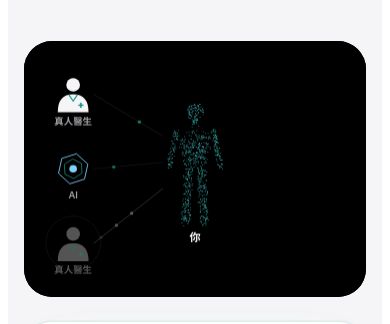
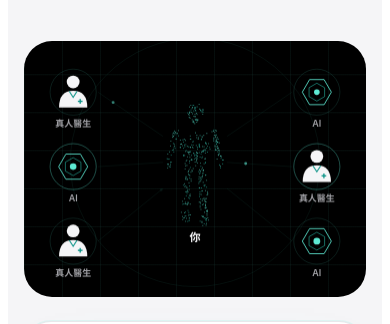
Before and after one commit to jay-chim/zuply-expo, a website: page web/how-it-works.html in a window 390 px wide. Shown: the part 714-1038 px from the top of the page. Drawn offline with Linux system fonts and the light colour scheme; animation ran at ten frames a second.

Commit message:
Scenes: sonar consult, heartbeat data, one-time pack fill
Step 1: nothing rotates; a sonar ring leaves the user every 2.4s, each
line flashes for 0.3s as the ring crosses it, and the six nodes come
online 0.4s apart in an order shuffled once per load.
Step 2: the vital-sign trace and the outgoing data points follow the
1.1s heartbeat.
Step 3: the 30 packs light up once with a 30ms stagger; the ZNRS core
breathes on the heartbeat.
Step 4: the helix turns once per ambient cycle and each version forms
in place.
All four sit on a static blueprint grid, read their timings from the
CSS tokens, halve particles on phones, start with the block's reveal
and no longer read layout inside the frame loop.

Co-Authored-By: Claude Fable 5.2 <noreply@anthropic.com>
Claude-Session: https://claude.ai/code/session_01BYMv8X95Y6bnCKTkgoup9w

```diff
--- a/web/how-it-works.html
+++ b/web/how-it-works.html
@@ -122,8 +122,9 @@ h1 span, h2 span { display: inline-block; }
 .beam.off { opacity: 0; pointer-events: none; }
 @keyframes beam { to { transform: translateY(100%); } }
 
-/* scenes: one always-dark looping canvas per step */
-.scene { width: 100%; max-width: 760px; aspect-ratio: 4 / 3; border-radius: 28px; overflow: hidden; background: #000000; }
+/* scenes: one always-dark instrument panel per step, drawn over a faint, static blueprint grid */
+.scene { width: 100%; max-width: 760px; aspect-ratio: 4 / 3; border-radius: 28px; overflow: hidden; background-color: #000000;
+  background-image: linear-gradient(var(--grid) 1px, transparent 1px), linear-gradient(90deg, var(--grid) 1px, transparent 1px); background-size: 38px 38px; background-position: center; }
 .scene canvas { display: block; width: 100%; height: 100%; }
 .visual { gap: clamp(24px, 4vw, 44px); }
 
@@ -400,13 +401,20 @@ footer .wrap { padding-block: 28px; font-size: 12px; color: var(--fg-2); text-al
 
 <script>
 (function () {
-  // Scenes: four looping canvases, one per step; each builds up as it scrolls into view
+  // Scenes: four instrument panels, one per step. Vocabulary: scan, pulse, data, holo. Every time below is a CSS token.
   (function () {
-    var VW = 800, VH = 600, TAU = Math.PI * 2, still = window.matchMedia('(prefers-reduced-motion: reduce)').matches;
-    var FONT = getComputedStyle(document.body).fontFamily, TEAL = '#2dd4bf', SKY = '#7dd3fc', INK = '#f5f5f7', DIM = '#a1a1a6';
+    var VW = 800, VH = 600, TAU = Math.PI * 2;
+    var still = window.matchMedia('(prefers-reduced-motion: reduce)').matches;
+    var lite = window.matchMedia('(max-width: 640px), (pointer: coarse)').matches;   // phones and touch: half the particles, sonar half as often
+    var css = getComputedStyle(document.documentElement);
+    function tok(name, fallback) { return parseFloat(css.getPropertyValue(name)) || fallback; }
+    var BEAT = tok('--dur-beat', 1.1), AMB = tok('--dur-amb', 6), RIPPLE = tok('--dur-ripple', 2.4), ONLINE = tok('--dur-online', .4),
+        FLASH = tok('--dur-flash', .3), MICRO = tok('--dur-s', .2), STATE = tok('--dur-m', .45), CELL = tok('--stagger-cell', .03);
+    var FONT = getComputedStyle(document.body).fontFamily, SCAN = css.getPropertyValue('--scan').trim() || '#5eead4', DEEP = '#2dd4bf', INK = '#f5f5f7', DIM = '#a1a1a6';
     var seed = 7; function rnd() { seed = (seed * 16807) % 2147483647; return seed / 2147483647; }
     function clamp(x) { return Math.max(0, Math.min(1, x)); }
-    function smooth(x) { x = clamp(x); return x * x * (3 - 2 * x); }
+    function expo(x) { x = clamp(x); return x >= 1 ? 1 : 1 - Math.pow(2, -10 * x); }   // ease-out-expo, the canvas twin of --ease
+    function beat(t) { return .5 - .5 * Math.cos(TAU * t / BEAT); }                      // 0..1..0 once per heartbeat
     function cap(ax, ay, bx, by, r) { var t = rnd(), a = rnd() * TAU, d = Math.sqrt(rnd()) * r;
       return [ax + (bx - ax) * t + Math.cos(a) * d, ay + (by - ay) * t + Math.sin(a) * d, (rnd() - .5) * r * 1.3]; }
     var BODY = [], i, p;
@@ -419,11 +427,14 @@ footer .wrap { padding-block: 28px; font-size: 12px; color: var(--fg-2); text-al
       else p = cap(sd * .11, -.12, sd * .15, -.95, .075);
       BODY.push(p);
     }
+    var ORDER = [0, 1, 2, 3, 4, 5];   // which node comes online when: shuffled once per page load
+    for (i = 5; i > 0; i--) { var pick = Math.floor(Math.random() * (i + 1)), swap = ORDER[i]; ORDER[i] = ORDER[pick]; ORDER[pick] = swap; }
+
     function body(c, cx, cy, sc, ang, scan) {
       var ca = Math.cos(ang), sa = Math.sin(ang);
-      for (var j = 0; j < BODY.length; j++) {
+      for (var j = 0; j < BODY.length; j += lite ? 2 : 1) {
         var q = BODY[j], X = q[0] * ca + q[2] * sa, Z = q[2] * ca - q[0] * sa, hit = Math.max(0, 1 - Math.abs(q[1] - scan) / .06), z = 2 + hit * 2;
-        c.globalAlpha = Math.min(1, .5 + .4 * (1 - Z * 4) / 2 + hit); c.fillStyle = hit > .3 ? '#ffffff' : (j % 3 ? TEAL : SKY);
+        c.globalAlpha = Math.min(1, .5 + .4 * (1 - Z * 4) / 2 + hit); c.fillStyle = hit > .3 ? '#ffffff' : (j % 3 ? SCAN : DEEP);
         c.fillRect(cx + X * sc - z / 2, cy - q[1] * sc - z / 2, z, z);
       }
     }
@@ -431,100 +442,109 @@ footer .wrap { padding-block: 28px; font-size: 12px; color: var(--fg-2); text-al
     function rr(c, x, y, w, h, r) { c.beginPath(); c.moveTo(x + r, y); c.arcTo(x + w, y, x + w, y + h, r); c.arcTo(x + w, y + h, x, y + h, r); c.arcTo(x, y + h, x, y, r); c.arcTo(x, y, x + w, y, r); c.closePath(); }
     function line(c, x1, y1, x2, y2, col, a, w) { c.globalAlpha = a; c.strokeStyle = col; c.lineWidth = w || 1; c.beginPath(); c.moveTo(x1, y1); c.lineTo(x2, y2); c.stroke(); }
     function dot(c, x, y, r, col, a) { c.globalAlpha = a; c.fillStyle = col; c.beginPath(); c.arc(x, y, r, 0, TAU); c.fill(); }
-    function pulse(c, x1, y1, x2, y2, ph, col, a) { var f = ((ph % 1) + 1) % 1; dot(c, x1 + (x2 - x1) * f, y1 + (y2 - y1) * f, 4, col, a * Math.sin(f * Math.PI)); }
+    function pulse(c, x1, y1, x2, y2, ph, col, a) { var f = ((ph % 1) + 1) % 1; dot(c, x1 + (x2 - x1) * f, y1 + (y2 - y1) * f, 3.4, col, a * Math.sin(f * Math.PI)); }
     function hex(c, x, y, r, rot) { c.beginPath(); for (var k = 0; k < 6; k++) { var a = rot + k * TAU / 6; c[k ? 'lineTo' : 'moveTo'](x + Math.cos(a) * r, y + Math.sin(a) * r); } c.closePath(); c.stroke(); }
 
-    // 1 會診: human doctors and AI take turns consulting one user
-    function consult(c, t, b) {
-      var seats = [[115, 125, 0], [115, 300, 1], [115, 475, 0], [685, 125, 1], [685, 300, 0], [685, 475, 1]], turn = t / 1.6, speaker = Math.floor(turn) % 6, beat = turn % 1;
-      body(c, 400, 285, 150, Math.sin(t * .5) * .35, -9);
-      c.globalAlpha = 1; text(c, '你', 400, 462, 26, INK, 700);
+    // 1 會診. Sonar: a ring leaves "you" every wave and fades at the seats. Each line flashes as the ring crosses it.
+    //   Doctors and AI come online one by one. Nothing rotates.
+    function consult(c, t, age, amb) {
+      var seats = [[115, 120, 0], [115, 295, 1], [115, 470, 0], [685, 120, 1], [685, 295, 0], [685, 470, 1]], CX = 400, CY = 285, R0 = 70, R1 = 350;
+      var period = RIPPLE * (lite ? 2 : 1), ph = (t % period) / RIPPLE;   // ph > 1 on phones: the quiet gap between waves
+      function lit(d) { var e = (ph - (d - R0) / (R1 - R0)) * RIPPLE; if (e < 0) e += period; return amb && e <= FLASH ? 1 - e / FLASH : 0; }
+      body(c, CX, CY, 150, amb ? Math.sin(t * TAU / AMB) * .18 : 0, -9);
+      c.globalAlpha = 1; text(c, '你', CX, 462, 26, INK, 700);
+      if (amb && ph <= 1) { c.globalAlpha = .5 * (1 - ph); c.strokeStyle = SCAN; c.lineWidth = 1.5; c.beginPath(); c.arc(CX, CY, R0 + (R1 - R0) * ph, 0, TAU); c.stroke(); }
       seats.forEach(function (s, k) {
-        var a = clamp(b * 7 - k); if (!a) return;
-        var x = s[0], y = s[1], left = x < 400, tx = 400 + (left ? -75 : 75), ty = 285 + (y - 300) * .35, on = k === speaker, col = s[2] ? SKY : INK, sx = x + (left ? 48 : -48);
-        line(c, sx, y, tx, ty, col, a * (on ? .75 : .2), on ? 1.6 : 1);
-        if (on) { for (var n = 0; n < 3; n++) pulse(c, sx, y, tx, ty, beat * 1.4 + n * .22, col, a);
-          c.globalAlpha = a * (1 - beat); c.strokeStyle = col; c.lineWidth = 2; c.beginPath(); c.arc(x, y, 48 + beat * 20, 0, TAU); c.stroke(); }
-        else pulse(c, tx, ty, sx, y, t * .3 + k * .37, TEAL, a * .6);
+        var since = age - .3 - ORDER[k] * ONLINE, a = expo(since / STATE); if (a <= 0) return;
+        var x = s[0], y = s[1], left = x < CX, tx = CX + (left ? -75 : 75), ty = CY + (y - 295) * .35, sx = x + (left ? 58 : -58);
+        var pop = 1 + .06 * Math.sin(Math.PI * clamp(since / STATE)), arrive = 1 - clamp(since / (STATE * 2));
+        line(c, sx, y, tx, ty, SCAN, a * (.16 + .6 * lit(Math.hypot((sx + tx) / 2 - CX, (y + ty) / 2 - CY))));   // opacity only; the width never changes
+        if (amb && (!lite || k % 2 === 0)) pulse(c, sx, y, tx, ty, t / (AMB / 2) + k * .37, SCAN, a * .8);
+        c.save(); c.translate(x, y); c.scale(pop, pop); c.translate(-x, -y);
+        c.globalAlpha = a * Math.min(1, .2 + .6 * arrive + .4 * lit(Math.hypot(x - CX, y - CY))); c.strokeStyle = SCAN; c.lineWidth = 1.5; c.beginPath(); c.arc(x, y, 54, 0, TAU); c.stroke();
         c.globalAlpha = a;
-        if (s[2]) { c.strokeStyle = SKY; c.lineWidth = 2; hex(c, x, y, 36, t * .4); c.strokeStyle = TEAL; c.lineWidth = 1.2; hex(c, x, y, 23, -t * .6); dot(c, x, y, 7 + 2 * Math.sin(t * 3 + k), SKY, a); }
-        else { c.fillStyle = INK; c.beginPath(); c.arc(x, y - 22, 16, 0, TAU); c.fill();
-          c.beginPath(); c.moveTo(x - 36, y + 42); c.quadraticCurveTo(x - 36, y, x, y); c.quadraticCurveTo(x + 36, y, x + 36, y + 42); c.closePath(); c.fill();
-          c.strokeStyle = '#0d9488'; c.lineWidth = 2.5; c.beginPath(); c.moveTo(x - 10, y + 1); c.lineTo(x, y + 16); c.lineTo(x + 10, y + 1); c.stroke();
-          c.fillStyle = '#0d9488'; c.fillRect(x + 12, y + 24, 12, 3.5); c.fillRect(x + 16.25, y + 19.75, 3.5, 12); }
-        c.globalAlpha = a; text(c, s[2] ? 'AI' : '真人醫生', x, y + (s[2] ? 62 : 64), 22, on ? INK : DIM);
+        if (s[2]) { c.strokeStyle = SCAN; c.lineWidth = 2; hex(c, x, y, 34, 0); c.strokeStyle = DEEP; c.lineWidth = 1.2; hex(c, x, y, 21, TAU / 12); dot(c, x, y, 6.5 + 1.5 * (amb ? beat(t + k * .3) : .5), SCAN, a); }
+        else { c.fillStyle = INK; c.beginPath(); c.arc(x, y - 24, 15, 0, TAU); c.fill();
+          c.beginPath(); c.moveTo(x - 33, y + 36); c.quadraticCurveTo(x - 33, y - 3, x, y - 3); c.quadraticCurveTo(x + 33, y - 3, x + 33, y + 36); c.closePath(); c.fill();
+          c.strokeStyle = '#0d9488'; c.lineWidth = 2.5; c.beginPath(); c.moveTo(x - 9, y - 2); c.lineTo(x, y + 12); c.lineTo(x + 9, y - 2); c.stroke();
+          c.fillStyle = '#0d9488'; c.fillRect(x + 11, y + 20, 11, 3.2); c.fillRect(x + 14.9, y + 16.1, 3.2, 11); }
+        c.restore();
+        c.globalAlpha = a; text(c, s[2] ? 'AI' : '真人醫生', x, y + 76, 21, DIM);
       });
     }
 
-    // 2 數據: the body speaks; each source listens at its own spot
-    function data(c, t, b) {
-      var cx = 400, cy = 280, sc = 200, scan = Math.sin(t * 1.1) * .95;
-      body(c, cx, cy, sc, Math.sin(t * .6) * .3, scan);
-      line(c, cx - 150, cy - scan * sc, cx + 150, cy - scan * sc, TEAL, .45);
+    // 2 數據. Scan: a line reads the body top to bottom and back. Data: a point leaves each source on the heartbeat. Pulse: the trace below.
+    function data(c, t, age, amb) {
+      var cx = 400, cy = 280, sc = 200, scan = amb ? Math.sin(t * TAU / AMB) * .95 : 9;
+      body(c, cx, cy, sc, amb ? Math.sin(t * TAU / (AMB * 2)) * .2 : 0, scan);
+      if (amb) line(c, cx - 150, cy - scan * sc, cx + 150, cy - scan * sc, SCAN, .45);
       [['傾偈', 0, .8, 125, 80], ['驗血', -.3, .25, 105, 250], ['問卷', .02, .4, 685, 105], ['手錶', .41, -.02, 695, 300], ['戒指 · 快嚟啦', .44, -.13, 665, 470]].forEach(function (g, k) {
-        var a = clamp(b * 6 - k); if (!a) return;
+        var a = expo((age - .3 - k * ONLINE) / STATE); if (a <= 0) return;
         var soon = k === 4, ax = cx + g[1] * sc, ay = cy - g[2] * sc, w = soon ? 210 : 120, h = 48, x = g[3], y = g[4], ex = x + (x < cx ? w / 2 : -w / 2);
-        c.setLineDash(soon ? [6, 6] : []); line(c, ax, ay, ex, y, TEAL, a * (soon ? .3 : .45));
-        if (!soon) { pulse(c, ax, ay, ex, y, t * .7 + k * .23, INK, a); pulse(c, ax, ay, ex, y, t * .7 + k * .23 + .5, INK, a); }
-        dot(c, ax, ay, 4.5, TEAL, a);
-        rr(c, x - w / 2, y - h / 2, w, h, 24); c.globalAlpha = a; c.fillStyle = '#071615'; c.fill(); c.globalAlpha = a * (soon ? .6 : 1); c.strokeStyle = TEAL; c.lineWidth = 1.5; c.stroke(); c.setLineDash([]);
+        c.setLineDash(soon ? [6, 6] : []); line(c, ax, ay, ex, y, SCAN, a * (soon ? .3 : .45));
+        if (!soon && amb) { pulse(c, ax, ay, ex, y, t / (BEAT * 2) + k * .23, INK, a); if (!lite) pulse(c, ax, ay, ex, y, t / (BEAT * 2) + k * .23 + .5, INK, a); }
+        dot(c, ax, ay, 4.5, SCAN, a);
+        rr(c, x - w / 2, y - h / 2, w, h, 24); c.globalAlpha = a; c.fillStyle = '#071615'; c.fill(); c.globalAlpha = a * (soon ? .6 : 1); c.strokeStyle = SCAN; c.lineWidth = 1.5; c.stroke(); c.setLineDash([]);
         text(c, g[0], x, y + 1, 22, soon ? DIM : INK);
       });
-      c.globalAlpha = .9; c.strokeStyle = TEAL; c.lineWidth = 2; c.beginPath();
-      for (var x = 250; x <= 550; x += 2) { var f = (((x * .006 - t * .5) % 1) + 1) % 1, g = function (m, s) { return Math.exp(-Math.pow((f - m) / s, 2)); };
+      c.globalAlpha = .9; c.strokeStyle = SCAN; c.lineWidth = 2; c.beginPath();   // vital-sign trace: one complex per heartbeat
+      for (var x = 250; x <= 550; x += 2) { var f = (((x * .006 - (amb ? t / BEAT : 0)) % 1) + 1) % 1, g = function (m, s) { return Math.exp(-Math.pow((f - m) / s, 2)); };
         var y = 562 - 28 * g(.5, .012) + 9 * g(.46, .012) + 12 * g(.54, .012) - 5 * g(.72, .04); c[x === 250 ? 'moveTo' : 'lineTo'](x, y); }
       c.stroke();
     }
 
-    // 3 配方: data flows into ZNRS, which fills a box of 30 packs, 6 pills each
-    function formula(c, t, b) {
-      var CX = 330, CY = 300;
+    // 3 配方. Data: four inputs stream into ZNRS. Pulse: the core breathes on the heartbeat. The 30 packs light up once, left to right.
+    function formula(c, t, age, amb) {
+      var CX = 330, CY = 300, n = lite ? 4 : 7, k;
       [['會診', 140], ['驗血', 245], ['穿戴', 350], ['問卷', 455]].forEach(function (l, li) {
-        var a = clamp(b * 5 - li); if (!a) return; c.globalAlpha = a; text(c, l[0], 62, l[1], 22, DIM);
-        for (var n = 0; n < 7; n++) { var ph = (t * .32 + n / 7 + li * .13) % 1, x = 105 + (CX - 105) * ph, y = l[1] + (CY - l[1]) * ph * ph; dot(c, x, y, 3.2, (n + li) % 2 ? TEAL : SKY, a * Math.sin(ph * Math.PI)); }
+        var a = expo((age - .2 - li * ONLINE / 2) / STATE); if (a <= 0) return; c.globalAlpha = a; text(c, l[0], 62, l[1], 22, DIM);
+        if (amb) for (var q = 0; q < n; q++) { var ph = (t / (AMB / 2) + q / n + li * .13) % 1, x = 105 + (CX - 105) * ph, y = l[1] + (CY - l[1]) * ph * ph; dot(c, x, y, 3.2, (q + li) % 2 ? SCAN : DEEP, a * Math.sin(ph * Math.PI)); }
       });
-      [52, 68, 84].forEach(function (r, k) { var s = t * (k % 2 ? -1 : 1) * (.9 - k * .2) + k * 2; c.globalAlpha = .85; c.strokeStyle = k % 2 ? SKY : TEAL; c.lineWidth = 2.5; c.beginPath(); c.arc(CX, CY, r, s, s + Math.PI * 1.25); c.stroke(); });
+      var turn = amb ? t * TAU / AMB : 0;
+      [52, 68, 84].forEach(function (r, j) { var s = turn * (j % 2 ? -1 : 1) * (1 - j * .22) + j * 2; c.globalAlpha = .8; c.strokeStyle = j % 2 ? DEEP : SCAN; c.lineWidth = 2; c.beginPath(); c.arc(CX, CY, r, s, s + Math.PI * 1.25); c.stroke(); });
+      dot(c, CX, CY, 44, SCAN, .07 + .15 * (amb ? beat(t) : .5));
       c.globalAlpha = 1; text(c, 'ZNRS', CX, CY + 1, 27, INK, 700);
-      var f = (t % 14) / 14 * 34, filled = Math.min(30, Math.floor(f)), X0 = 520, Y0 = 165;
-      for (var k = 0; k < 30; k++) { var x = X0 + (k % 6) * 40, y = Y0 + Math.floor(k / 6) * 50; rr(c, x, y, 30, 40, 6);
-        if (k < filled) { c.globalAlpha = .92; c.fillStyle = TEAL; c.fill(); } else { c.globalAlpha = .4; c.strokeStyle = DIM; c.lineWidth = 1.2; c.stroke(); } }
-      if (filled < 30) { var tx = X0 + (filled % 6) * 40 + 15, ty = Y0 + Math.floor(filled / 6) * 50 + 20, ph = f % 1;
-        for (var j = 0; j < 6; j++) { var q = clamp(ph * 1.7 - j * .1); dot(c, 416 + (tx - 416) * q, CY + (ty - CY) * q, 3.6, INK, Math.sin(q * Math.PI)); } }
+      line(c, 420, CY, 508, CY, SCAN, .2);
+      if (amb) for (k = 0; k < (lite ? 2 : 4); k++) { var f = (t / (AMB / 3) + k / 4) % 1; dot(c, 420 + 88 * f, CY, 3.2, INK, Math.sin(f * Math.PI)); }
+      var X0 = 520, Y0 = 165, done = 0;
+      for (k = 0; k < 30; k++) { var v = clamp((age - .9 - k * CELL) / MICRO), px = X0 + (k % 6) * 40, py = Y0 + Math.floor(k / 6) * 50; if (v >= 1) done++;
+        rr(c, px, py, 30, 40, 6); c.globalAlpha = .4 * (1 - v); c.strokeStyle = DIM; c.lineWidth = 1.2; c.stroke();
+        if (v > 0) { c.globalAlpha = .92 * v; c.fillStyle = SCAN; c.fill(); } }
       c.globalAlpha = 1; text(c, '一盒 30 包', 635, 125, 26, INK, 700);
-      text(c, filled < 30 ? '第 ' + (filled + 1) + ' 包 · 每包 6 粒' : '30 包齊 · 每包 6 粒', 635, 448, 22, DIM);
+      text(c, done < 30 ? '第 ' + (done + 1) + ' 包 · 每包 6 粒' : '30 包齊 · 每包 6 粒', 635, 448, 22, DIM);
     }
 
-    // 4 Formula Evolution: the helix keeps turning while the formula steps v1.0, v1.1, v2.0
-    function evolve(c, t, b) {
-      var rows = Math.round(45 * clamp(b * 1.5)), wave = (t * .25 % 1) * 44;
+    // 4 Formula Evolution. The helix turns once per ambient cycle; the formula steps v1.0, v1.1, v2.0 and each state forms in place.
+    function evolve(c, t, age, amb) {
+      var rows = Math.round(45 * expo(age / 1.4)), turn = amb ? t * TAU / AMB : 0, wave = amb ? ((t / AMB) % 1) * 44 : -99;
       for (var i = 0; i < rows; i++) {
-        var y = 70 + i * 10.5, a = i * .33 + t * .9, cs = Math.cos(a), sn = Math.sin(a), x1 = 215 + cs * 70, x2 = 215 - cs * 70, hot = Math.max(0, 1 - Math.abs(i - wave) / 4);
-        if (i % 2 === 0) line(c, x1, y, x2, y, hot > .2 ? INK : TEAL, .25 + hot * .6, 1 + hot);
-        dot(c, x1, y, 3.4 + sn * 1.4, TEAL, .6 + .35 * sn); dot(c, x2, y, 3.4 - sn * 1.4, SKY, .6 - .35 * sn);
+        var y = 70 + i * 10.5, a = i * .33 + turn, cs = Math.cos(a), sn = Math.sin(a), x1 = 215 + cs * 70, x2 = 215 - cs * 70, hot = Math.max(0, 1 - Math.abs(i - wave) / 4);
+        if (i % 2 === 0) line(c, x1, y, x2, y, hot > .2 ? INK : SCAN, .22 + hot * .6);
+        dot(c, x1, y, 3.4 + sn * 1.4, SCAN, .6 + .35 * sn); dot(c, x2, y, 3.4 - sn * 1.4, DEEP, .6 - .35 * sn);
       }
-      var ph = (t % 10.5) / 3.5, st = Math.floor(ph), into = ph - st, counts = [0, 2, 4], n = counts[st], prev = st ? counts[st - 1] : 0, lv = (prev + (n - prev) * smooth(into * 3)) / 6;
-      c.globalAlpha = 1; text(c, '第 ' + (st + 1) + ' 個月', 590, 78, 22, TEAL); text(c, 'Formula ' + ['v1.0', 'v1.1', 'v2.0'][st], 590, 122, 40, INK, 700);
-      for (var k = 0; k < 6; k++) { var px = 452 + (k % 2) * 146, py = 172 + Math.floor(k / 2) * 60, ch = k >= 6 - n, fresh = ch && k < 6 - prev;
-        rr(c, px, py, 130, 44, 22);
-        if (ch) { c.globalAlpha = fresh ? .35 + .65 * smooth(into * 3) : 1; c.fillStyle = TEAL; c.fill(); } else { c.globalAlpha = .55; c.strokeStyle = DIM; c.lineWidth = 1.5; c.stroke(); }
-        line(c, px + 65, py + 6, px + 65, py + 38, ch ? '#000000' : DIM, ch ? .35 : .4, 1.5); }
+      var STAGE = AMB * 2 / 3, ph = amb ? (t % (STAGE * 3)) / STAGE : 2.999, st = Math.floor(ph), into = (ph - st) * STAGE;   // seconds into this version
+      var counts = [0, 2, 4], n = counts[st], prev = st ? counts[st - 1] : 0, form = expo(into / STATE), shift = expo(into / (STATE * 2)), lv = (prev + (n - prev) * shift) / 6;
+      c.globalAlpha = form; text(c, '第 ' + (st + 1) + ' 個月', 590, 78, 22, SCAN); text(c, 'Formula ' + ['v1.0', 'v1.1', 'v2.0'][st], 590, 122, 40, INK, 700);
+      for (var k = 0; k < 6; k++) { var px = 452 + (k % 2) * 146, py = 172 + Math.floor(k / 2) * 60, ch = k >= 6 - n, fresh = ch && k < 6 - prev, on = ch ? (fresh ? shift : 1) : 0;
+        rr(c, px, py, 130, 44, 22); c.globalAlpha = .55 * (1 - on); c.strokeStyle = DIM; c.lineWidth = 1.5; c.stroke();
+        if (on > 0) { c.globalAlpha = on; c.fillStyle = SCAN; c.fill(); }
+        line(c, px + 65, py + 6, px + 65, py + 38, on > .5 ? '#000000' : DIM, on > .5 ? .35 : .4, 1.5); }
       rr(c, 452, 372, 276, 8, 4); c.globalAlpha = .18; c.fillStyle = INK; c.fill();
-      if (lv > .01) { rr(c, 452, 372, 276 * lv, 8, 4); c.globalAlpha = 1; c.fillStyle = TEAL; c.fill(); }
+      if (lv > .01) { rr(c, 452, 372, 276 * lv, 8, 4); c.globalAlpha = 1; c.fillStyle = SCAN; c.fill(); }
       c.globalAlpha = 1; c.fillStyle = INK; c.fillRect(589, 364, 2, 24);
-      text(c, n ? '換咗 ' + n + ' / 6 粒 · ' + Math.round(n * 100 / 6) + '%' : '起點配方 · 6 粒', 590, 420, 22, INK);
+      c.globalAlpha = form; text(c, n ? '換咗 ' + n + ' / 6 粒 · ' + Math.round(n * 100 / 6) + '%' : '起點配方 · 6 粒', 590, 420, 22, INK);
       text(c, st === 2 ? '過咗一半，升做 v2.0' : st ? '未過一半，升細版本' : '之後每次都同 v1.0 比', 590, 452, 19, DIM);
     }
 
     var raf = 0, last = 0, list = [consult, data, formula, evolve].map(function (fn, k) {
-      var cv = document.getElementById('scene-' + (k + 1)); return { cv: cv, ctx: cv.getContext('2d'), fn: fn, live: false, t: 0, rate: k ? 1 : 2 / 3, hold: false };
+      var cv = document.getElementById('scene-' + (k + 1)); return { cv: cv, ctx: cv.getContext('2d'), fn: fn, live: false, seen: false, t: 0, age: 0, hold: false };
     });
-    function paint(s, dt) {
-      var cv = s.cv, w = cv.clientWidth; if (!w || !s.ctx) return;
-      var px = Math.round(w * Math.min(window.devicePixelRatio || 1, 2)); if (cv.width !== px) { cv.width = px; cv.height = Math.round(px * VH / VW); }
-      var c = s.ctx, k = cv.width / VW, r = cv.getBoundingClientRect();
-      c.setTransform(k, 0, 0, k, 0, 0); c.setLineDash([]); c.globalAlpha = 1; c.fillStyle = '#000000'; c.fillRect(0, 0, VW, VH);
-      if (!s.hold) s.t += dt * s.rate;
-      s.fn(c, still ? 2.3 : s.t, smooth((window.innerHeight - r.top) / (r.height * .9))); c.globalAlpha = 1;
+    function fit(s, w) { var px = Math.round(w * Math.min(window.devicePixelRatio || 1, 2)); if (px && s.cv.width !== px) { s.cv.width = px; s.cv.height = Math.round(px * VH / VW); } }
+    function paint(s, dt) {   // draws only: no layout is read inside the frame loop
+      var c = s.ctx, k = s.cv.width / VW; if (!c) return;
+      if (!s.hold) { s.t += dt; s.age += dt; }
+      c.setTransform(k, 0, 0, k, 0, 0); c.setLineDash([]); c.globalAlpha = 1; c.clearRect(0, 0, VW, VH);
+      s.fn(c, s.t, still ? 1e3 : s.age, !still); c.globalAlpha = 1;
     }
     function frame(ms) {
       var dt = last ? Math.min(.1, (ms - last) / 1000) : 0, any = false; raf = 0; last = ms;
@@ -532,9 +552,13 @@ footer .wrap { padding-block: 28px; font-size: 12px; color: var(--fg-2); text-al
       if (any && !still) raf = requestAnimationFrame(frame); else last = 0;
     }
     function kick() { if (!raf) raf = requestAnimationFrame(frame); }
-    window.addEventListener('resize', kick); window.addEventListener('scroll', kick, { passive: true });
     list.forEach(function (s) {
-      if ('IntersectionObserver' in window) new IntersectionObserver(function (e) { s.live = e[0].isIntersecting; if (s.live) kick(); }).observe(s.cv); else s.live = true;
+      if ('ResizeObserver' in window) new ResizeObserver(function (e) { fit(s, e[0].contentRect.width); kick(); }).observe(s.cv);
+      else { fit(s, s.cv.clientWidth); window.addEventListener('resize', function () { fit(s, s.cv.clientWidth); kick(); }); }
+      if ('IntersectionObserver' in window) new IntersectionObserver(function (e) {
+        var x = e[e.length - 1]; if (x.intersectionRatio >= .249) s.seen = true;   // start together with the block's reveal, then run whenever on screen
+        s.live = x.isIntersecting && s.seen; if (s.live) kick();
+      }, { threshold: [0, .25] }).observe(s.cv); else s.live = true;
     });
     if (window.matchMedia('(hover: hover)').matches) {   // mouse only: touch has no hover to leave
       list[0].cv.addEventListener('pointerenter', function (e) { if (e.pointerType === 'mouse') list[0].hold = true; });
```
